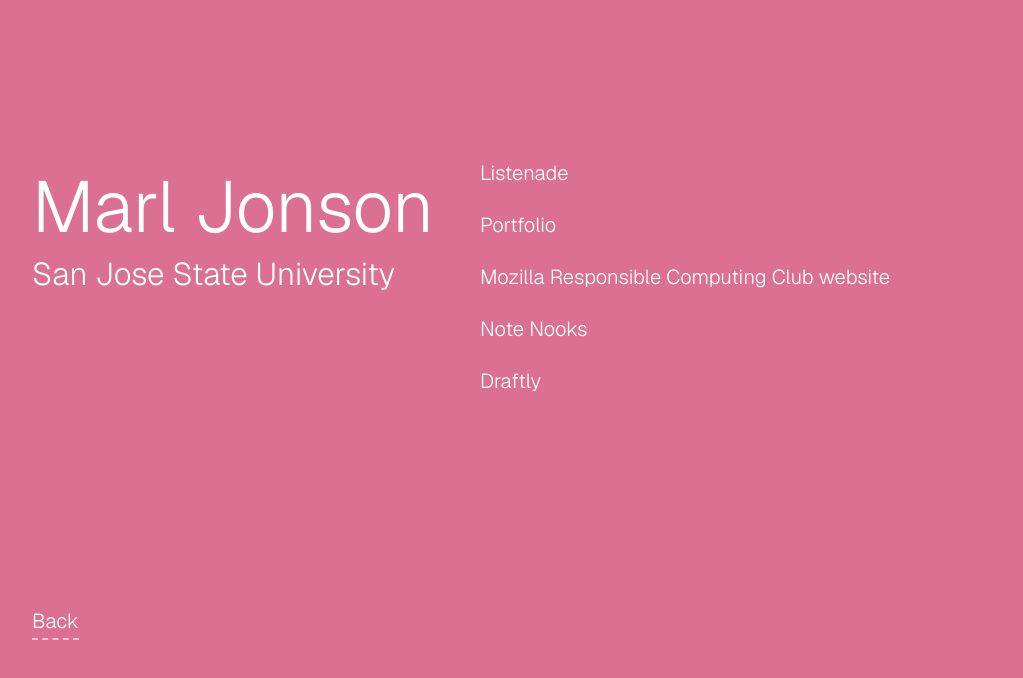
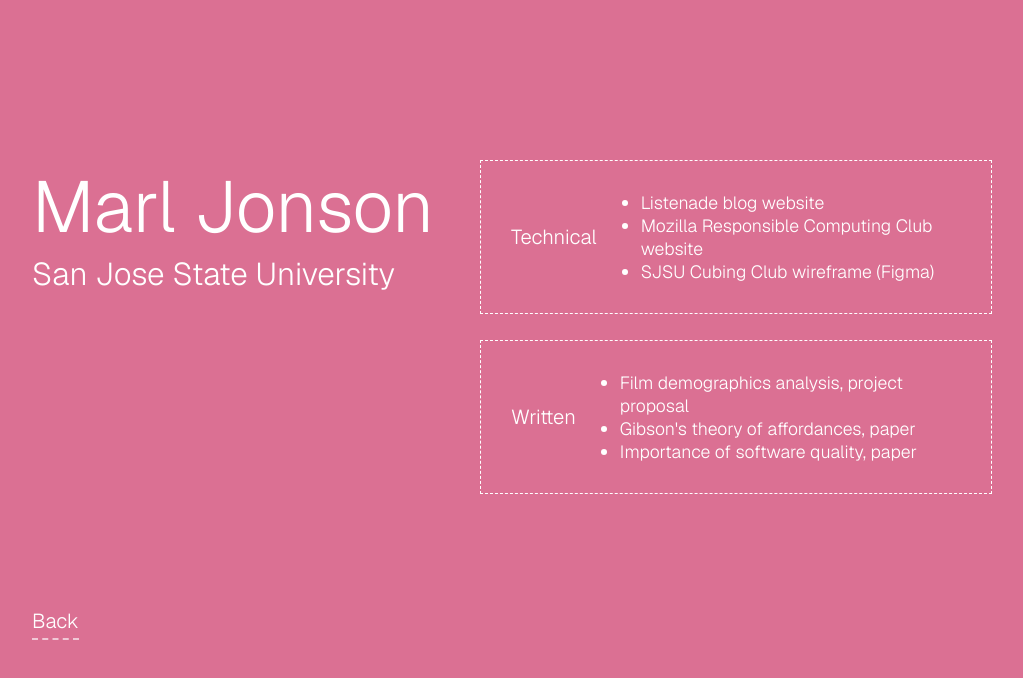
Before and after one commit to marljonson/marl.app, a plain HTML site: page projects/index.html in a window 1280 px wide. Shown: the whole page, without its empty margins (128-1151 px from the left). Drawn offline with nearby package versions, Linux system fonts and the light colour scheme.

Commit message:
Update projects page

```diff
--- a/css/home.css
+++ b/css/home.css
@@ -55,7 +55,7 @@ body::-webkit-scrollbar, body::-webkit-scrollbar-button {
     flex-direction: column;
     justify-content: space-between;
     width: 50vw;
-    height: fit-content;
+    height: 60vh;
 }
 
 .liquid {
@@ -113,3 +113,15 @@ br {
 b {
     font-size: 1.1em;
 }
+
+.course {
+    font-size: 0.875em;
+}
+
+th {
+    font-weight: 300;
+}
+
+li {
+    font-size: 0.875em;
+}
--- a/projects/index.html
+++ b/projects/index.html
@@ -23,21 +23,31 @@
             </div>
         </div>
         <div class="liquid">
-            <div>
-                Listenade
-                <br>
-                <br>
-                Portfolio
-                <br>
-                <br>
-                Mozilla Responsible Computing Club website
-                <br>
-                <br>
-                Note Nooks
-                <br>
-                <br>
-                Draftly
-            </div>
+            <table style="text-align: left; border: 1px dashed white; padding: 1.5rem">
+                <tr>
+                    <th>Technical</th>
+                    <td>
+                        <ul>
+                            <li>Listenade blog website</li>
+                            <li>Mozilla Responsible Computing Club website</li>
+                            <li>SJSU Cubing Club wireframe (Figma)</li>
+                        </ul>
+                    </td>
+                </tr>
+            </table>
+            <br>
+            <table style="text-align: left; border: 1px dashed white; padding: 1.5rem">
+                <tr>
+                    <th>Written</th>
+                    <td>
+                        <ul>
+                            <li>Film demographics analysis, project proposal</li>
+                            <li>Gibson's theory of affordances, paper</li>
+                            <li>Importance of software quality, paper</li>
+                        </ul>
+                    </td>
+                </tr>
+            </table>
         </div>
     </div>
 </body>
```
Also changed, not shown: coursework/math42.html (+1 -1 lines).
